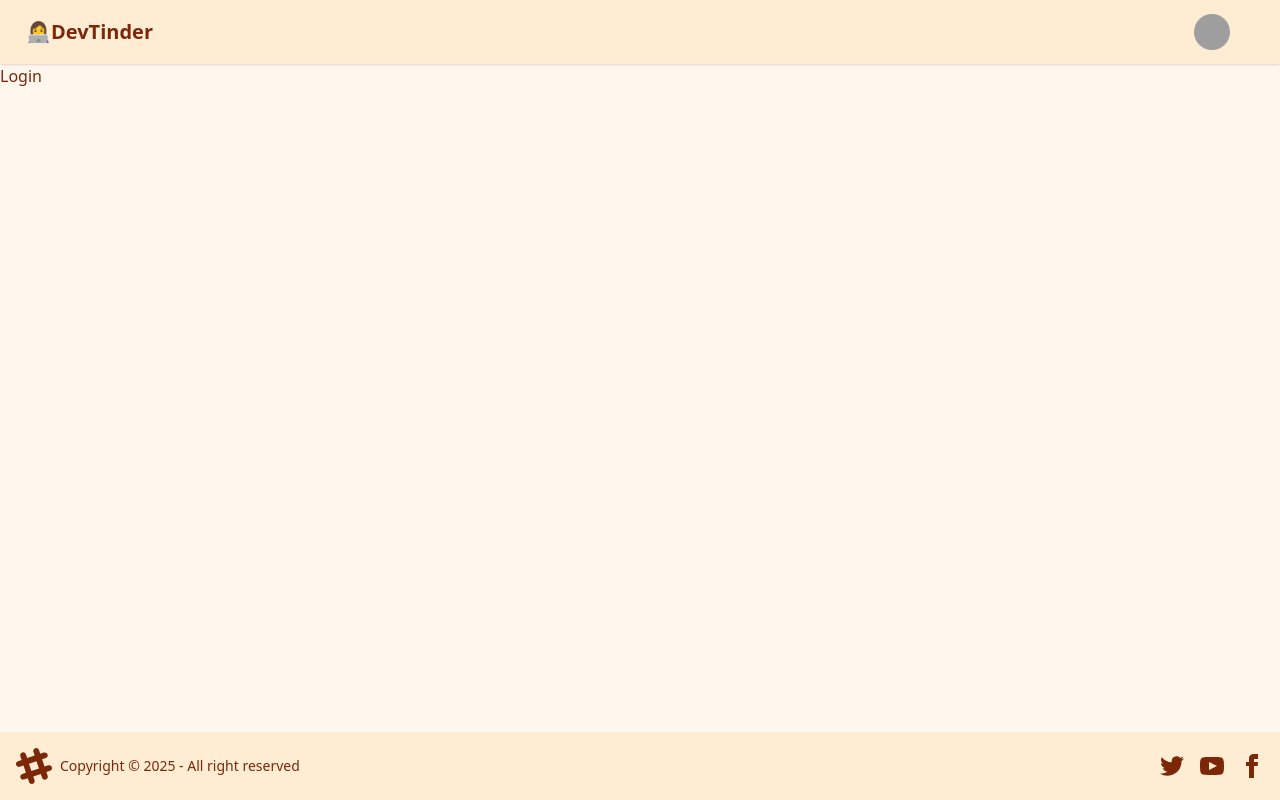
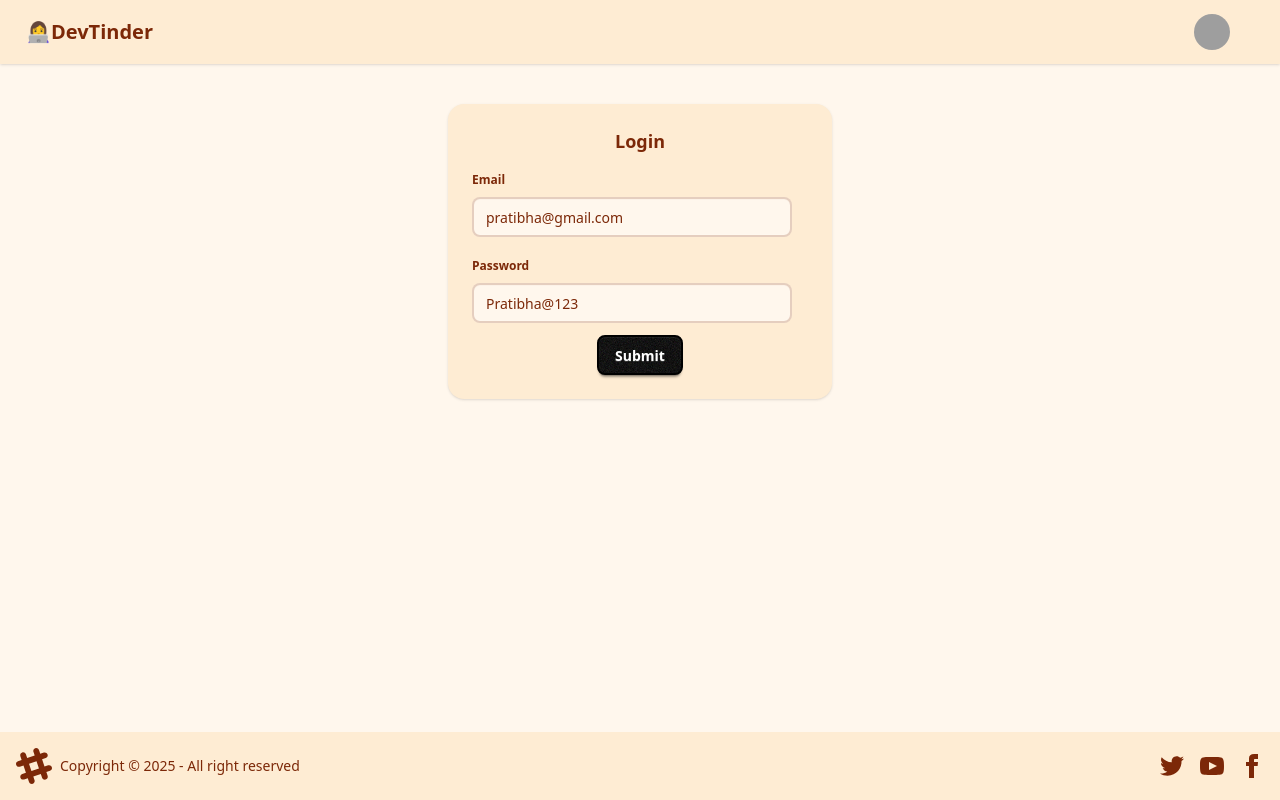
Before and after one commit to Suresh-kukumati/devtinder-web, a React (Vite) app: page /login in a window 1280 px wide. Built offline with nearby package versions, Linux system fonts and the light colour scheme; grey boxes are pictures that could not be loaded.

Commit message:
Logged in successfully and got the auth token

```diff
--- a/package.json
+++ b/package.json
@@ -11,6 +11,7 @@
   },
   "dependencies": {
     "@tailwindcss/vite": "^4.1.8",
+    "axios": "^1.9.0",
     "react": "^19.1.0",
     "react-dom": "^19.1.0",
     "react-router-dom": "^7.6.2",
--- a/src/Login.jsx
+++ b/src/Login.jsx
@@ -1,5 +1,58 @@
+import { useState } from "react";
+import axios from "axios";
+
 const Login = () => {
-  return <div>Login</div>;
+  const [emailId, setEmailId] = useState("pratibha@gmail.com");
+  const [password, setPassword] = useState("Pratibha@123");
+
+  const handleSubmitFunction = async () => {
+    try {
+      const data = await axios.post(
+        "http://localhost:3000/login",
+        {
+          emailId,
+          password,
+        },
+        { withCredentials: true }
+      );
+    } catch (err) {
+      console.log(err);
+    }
+  };
+  return (
+    <div className="my-10 justify-items-center">
+      <div className="card bg-base-200 w-96 shadow-sm">
+        <div className="card-body">
+          <h2 className="card-title justify-center">Login</h2>
+          <fieldset className="fieldset">
+            <legend className="fieldset-legend">Email</legend>
+            <input
+              type="text"
+              value={emailId}
+              onChange={(e) => setEmailId(e.target.value)}
+              className="input"
+              placeholder="Type here"
+            />
+          </fieldset>
+          <fieldset className="fieldset">
+            <legend className="fieldset-legend">Password</legend>
+            <input
+              type="text"
+              value={password}
+              onChange={(e) => setPassword(e.target.value)}
+              className="input"
+              placeholder="Type here"
+            />
+          </fieldset>
+          <div className="card-actions justify-center">
+            <button className="btn btn-primary" onClick={handleSubmitFunction}>
+              Submit
+            </button>
+          </div>
+        </div>
+      </div>
+    </div>
+  );
 };
 
 export default Login;
```
Also changed, not shown: 2 other files (tests, documents, lock files or other folders).
